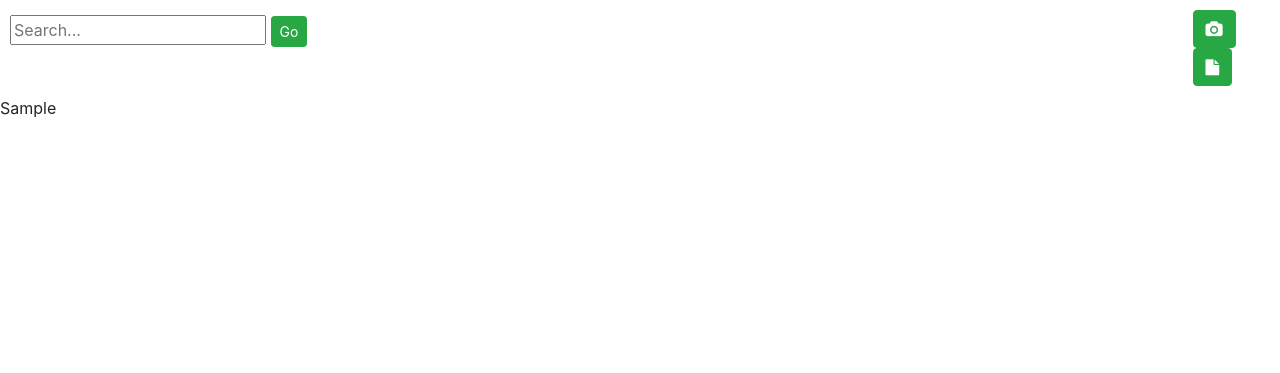
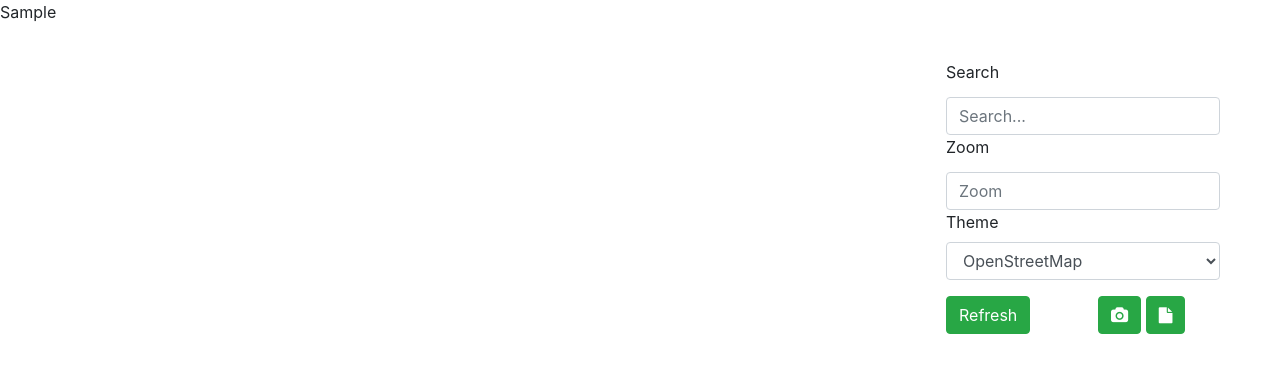
Before and after one commit to zejose/printable_map, a Flask app: template templates/index.html in a window 1280 px wide. Shown: the top 373 px of the page. Run offline with Flask 2, Linux system fonts and the light colour scheme; the template is opened without the code that fills it: values that come from a table or form of the project are taken from there, most other values are stand-ins (such as "Sample title", 1, 10 or a date in 2020); some libraries are stand-ins or nearby versions.

Commit message:
updated interface

```diff
--- a/app.py
+++ b/app.py
@@ -1,6 +1,6 @@
 from flask import Flask, render_template, url_for, redirect, request, session, send_file
 from forms import NavigationForm
-from folium import Map, CircleMarker
+from folium import Map, CircleMarker, TileLayer
 from geopy.geocoders import Nominatim
 from bs4 import BeautifulSoup as BS
 from utils import map_to_png, map_to_html, map_to_pdf
@@ -20,11 +20,20 @@
         # ADD ERROR HANDLING for non valid addresses !
         location = geolocator.geocode(form.search.data)
         coords = (location.latitude, location.longitude)
+        zoom = int(form.zoom.data)
+        map_style = form.map_style.data
+        print('\n\nMAP STYLE: ', map_style)
     else:
         # default coords
         coords = (45.5236, -122.6750)
+        # default zoom
+        zoom = 12
+        map_style = 'stamenterrain'
     # create map
-    map = Map(location=coords, prefer_canvas=True, zoom_start=17)
+    map = Map(location=coords, prefer_canvas=True, zoom_start=zoom)
+
+    TileLayer(map_style).add_to(map)
+
     # add marker for current search result
     CircleMarker(location=coords, radius=12, fill_color='coral', color='red', fill_opacity=0.8).add_to(map)
     soup = BS(map._repr_html_(), features='html.parser')
@@ -34,6 +43,7 @@
     }
     # add coords to session
     session['coords'] = coords
+    session['zoom'] = zoom
     # render page
     return render_template('index.html', **context)
 
@@ -41,9 +51,10 @@
 def save_png():
     # get coords from session
     coords = session.get('coords', None)
+    zoom = session.get('zoom', None)
     # create map
     # FIX FIXED ZOOM BUG
-    map = Map(location=coords, prefer_canvas=True, zoom_start=17)
+    map = Map(location=coords, prefer_canvas=True, zoom_start=zoom)
     # save map as png and return path
     path = map_to_png(map)
     # show image of map
@@ -53,9 +64,10 @@
 def save_pdf():
     # get coords from session
     coords = session.get('coords', None)
+    zoom = session.get('zoom', None)
     # create map
     # FIX FIXED ZOOM BUG
-    map = Map(location=coords, prefer_canvas=True, zoom_start=17)
+    map = Map(location=coords, prefer_canvas=True, zoom_start=zoom)
     # create html map and store path
     html_map = map_to_html(map)
     pdf_path = map_to_pdf(html_map)
--- a/dependecies.txt
+++ b/dependecies.txt
@@ -1 +1 @@
-sudo apt install wkhtmltopdf
+wkhtmltopdf
--- a/forms.py
+++ b/forms.py
@@ -1,6 +1,19 @@
 from flask_wtf import FlaskForm
-from wtforms import StringField, SubmitField
+from wtforms import StringField, IntegerField, SelectField, SubmitField
+
 
 class NavigationForm(FlaskForm):
+
     search = StringField('Search')
-    submit = SubmitField('Go')
+
+    zoom = IntegerField('Zoom')
+
+    map_style = SelectField(
+        'Theme',
+        choices=[
+            ('OpenStreetMap', 'OpenStreetMap'),
+            ('stamenterrain', 'stamenterrain')
+        ]
+    )
+
+    submit = SubmitField('Refresh')
--- a/templates/index.html
+++ b/templates/index.html
@@ -9,7 +9,13 @@
     <link rel="stylesheet" href="https://stackpath.bootstrapcdn.com/font-awesome/4.7.0/css/font-awesome.min.css">
     <style>
         .navigation {
+            position: fixed;
+            right: 50px;
+            top: 50px;
             padding: 10px;
+            z-index: 9999;
+            background: rgba(255, 255, 255, .8);
+            border-radius: 5%;
         }
     </style>
 </head>
@@ -19,12 +25,18 @@
         <div class="navigation">
             <form method="post">
                 {{ form.hidden_tag() }}
-                <div class="row">
-                    <div class="col-lg-11 col-md-11 col-sm-11 col-xs-11">
-                        {{ form.search(style='margin-top: 5px', placeholder='Search...') }}
-                        {{ form.submit(class='btn btn-success btn-sm') }}
+                {{ form.search.label() }}
+                {{ form.search(style='margin-top: 5px', placeholder='Search...', class='form-control') }}
+                {{ form.zoom.label() }}
+                {{ form.zoom(style='margin-top: 5px', placeholder='Zoom', class='form-control') }}
+                {{ form.map_style.label() }}
+                {{ form.map_style(class='form-control') }}
+
+                <div class="row mt-3">
+                    <div class="col-6">
+                        {{ form.submit(class='btn btn-success') }}
                     </div>
-                    <div class="col-lg-1 col-md-1 col-sm-1 col-xs-1">
+                    <div class="col-6">
                         <a href="{{ url_for('save_png') }}" target="_blank" class="btn btn-success" title="Save as PNG">
                             <i class="fa fa-camera"></i>
                         </a>
@@ -33,6 +45,7 @@
                         </a>
                     </div>
                 </div>
+
             </form>
         </div>
         {{ html_map|safe }}
```
